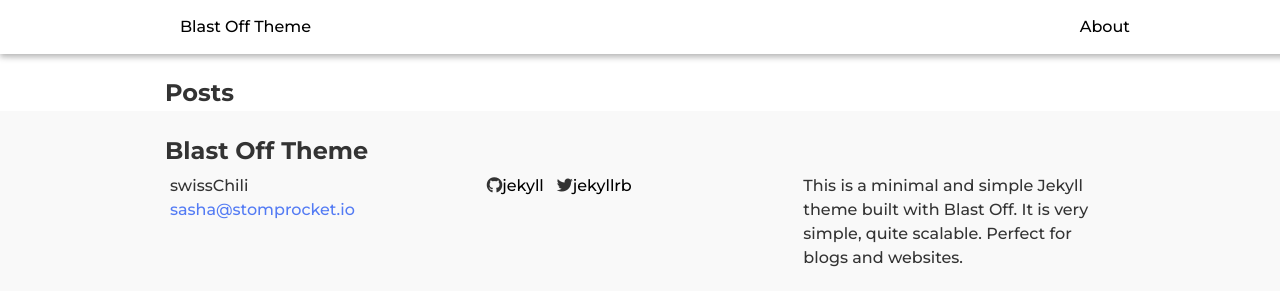
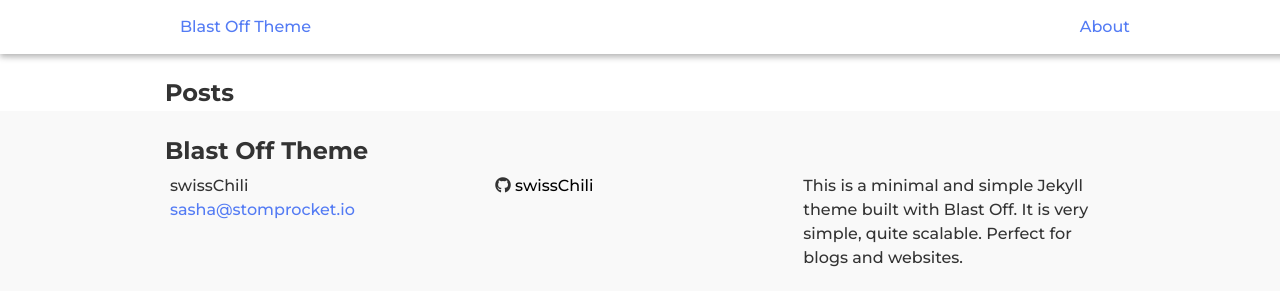
Before and after one commit to StompRocket/blastoff-theme, a Jekyll site: the page built from index.md, in a window 1280 px wide. Shown: the top 306 px of the page. Built offline with Jekyll 4.4.1, drawn with Linux system fonts in a browser that asks for light colours; nearby versions of some CDN libraries.

Commit message:
added home button, fixed some broken links, improved post UI

```diff
--- a/_config.yml
+++ b/_config.yml
@@ -6,8 +6,8 @@ description: > # this means to ignore newlines until "baseurl:"
   quite scalable. Perfect for blogs and websites.
 
 # social links
-twitter_username: jekyllrb
-github_username:  jekyll
+# twitter_username: @swissChili
+github_username:  swissChili
 rss: rss
 # dribbble_username: jekyll
 # facebook_username: jekyll
--- a/_includes/header.html
+++ b/_includes/header.html
@@ -8,14 +8,14 @@
       <nav class="navbar white material">
         <div class="container">
           <div class="nav-logo">
-            <a class="nav-link animated">{{ site.title | escape }}</a>
+            <a class="nav-link" href="{{ "/" | relative_url}}">{{ site.title | escape }}</a>
           </div>
           <a class="nav-burger" href="#nav-mobile"><i class="fas fa-bars"></i></a>
           <div class="nav-menu">
             {% for path in page_paths %}
               {% assign my_page = site.pages | where: "path", path | first %}
               {% if my_page.title %}
-              <a class="nav-link animated" href="{{ my_page.url | relative_url }}">{{ my_page.title | escape }}</a>
+              <a class="nav-link" href="{{ my_page.url | relative_url }}">{{ my_page.title | escape }}</a>
               {% endif %}
             {% endfor %}
 
@@ -31,7 +31,7 @@
           {% for path in page_paths %}
             {% assign my_page = site.pages | where: "path", path | first %}
             {% if my_page.title %}
-            <a class="animated" href="{{ my_page.url | relative_url }}">{{ my_page.title | escape }}</a>
+            <a class="" href="{{ my_page.url | relative_url }}">{{ my_page.title | escape }}</a>
             <br />
             {% endif %}
           {% endfor %}
--- a/_includes/social.html
+++ b/_includes/social.html
@@ -1,11 +1,11 @@
-
-{% if site.dribbble_username%}<i class="fab fa-dribbble"></i><a class="animated"href="https://dribbble.com/{{ site.dribbble_username| cgi_escape | escape }}">{{ site.dribbble_username| escape }}</a> &nbsp; {% endif %}
-{% if site.facebook_username%}<i class="fab fa-facebook-f"></i><a class="animated"href="https://www.facebook.com/{{ site.facebook_username| cgi_escape | escape }}">{{ site.facebook_username| escape }}</a> &nbsp; {% endif %}
-{% if site.flickr_username%}<i class="fab fa-flickr"></i><a class="animated"href="https://www.flickr.com/photos/{{ site.flickr_username| cgi_escape | escape }}">{{ site.flickr_username| escape }}</a> &nbsp; {% endif %}
-{% if site.github_username%}<i class="fab fa-github"></i><a class="animated"href="https://github.com/{{ site.github_username| cgi_escape | escape }}">{{ site.github_username| escape }}</a> &nbsp; {% endif %}
-{% if site.instagram_username%}<i class="fab fa-instagram"></i><a class="animated"href="https://instagram.com/{{ site.instagram_username| cgi_escape | escape }}">{{ site.instagram_username| escape }}</a> &nbsp; {% endif %}
-{% if site.linkedin_username%}<i class="fab fa-linkedin-in"></i><a class="animated"href="https://www.linkedin.com/in/{{ site.linkedin_username| cgi_escape | escape }}">{{ site.linkedin_username| escape }}</a> &nbsp; {% endif %}
-{% if site.pinterest_username%}<i class="fab fa-pinterest-p"></i><a class="animated"href="https://www.pinterest.com/{{ site.pinterest_username| cgi_escape | escape }}">{{ site.pinterest_username| escape }}</a> &nbsp; {% endif %}
-{% if site.twitter_username%}<i class="fab fa-twitter"></i><a class="animated"href="https://www.twitter.com/{{ site.twitter_username| cgi_escape | escape }}">{{ site.twitter_username| escape }}</a> &nbsp; {% endif %}
-{% if site.youtube_username%}<i class="fab fa-youtube"></i><a class="animated"href="https://youtube.com/{{ site.youtube_username| cgi_escape | escape }}">{{ site.youtube_username| escape }}</a> &nbsp; {% endif %}
-{% if site.googleplus_username%}<i class="fab fa-google-plus-g"></i><a class="animated"href="https://plus.google.com/{{ site.googleplus_username| escape }}">{{ site.googleplus_username| escape }}</a> &nbsp; {% endif %}
+&nbsp;
+{% if site.dribbble_username%}<i class="fab fa-dribbble"></i>&nbsp;<a class="animated"href="https://dribbble.com/{{ site.dribbble_username| cgi_escape | escape }}">{{ site.dribbble_username| escape }}</a> &nbsp; {% endif %}
+{% if site.facebook_username%}<i class="fab fa-facebook-f"></i>&nbsp;<a class="animated"href="https://www.facebook.com/{{ site.facebook_username| cgi_escape | escape }}">{{ site.facebook_username| escape }}</a> &nbsp; {% endif %}
+{% if site.flickr_username%}<i class="fab fa-flickr"></i>&nbsp;<a class="animated"href="https://www.flickr.com/photos/{{ site.flickr_username| cgi_escape | escape }}">{{ site.flickr_username| escape }}</a> &nbsp; {% endif %}
+{% if site.github_username%}<i class="fab fa-github"></i>&nbsp;<a class="animated"href="https://github.com/{{ site.github_username| cgi_escape | escape }}">{{ site.github_username| escape }}</a> &nbsp; {% endif %}
+{% if site.instagram_username%}<i class="fab fa-instagram">&nbsp;</i><a class="animated"href="https://instagram.com/{{ site.instagram_username| cgi_escape | escape }}">{{ site.instagram_username| escape }}</a> &nbsp; {% endif %}
+{% if site.linkedin_username%}<i class="fab fa-linkedin-in">&nbsp;</i><a class="animated"href="https://www.linkedin.com/in/{{ site.linkedin_username| cgi_escape | escape }}">{{ site.linkedin_username| escape }}</a> &nbsp; {% endif %}
+{% if site.pinterest_username%}<i class="fab fa-pinterest-p">&nbsp;</i><a class="animated"href="https://www.pinterest.com/{{ site.pinterest_username| cgi_escape | escape }}">{{ site.pinterest_username| escape }}</a> &nbsp; {% endif %}
+{% if site.twitter_username%}<i class="fab fa-twitter">&nbsp;</i><a class="animated"href="https://www.twitter.com/{{ site.twitter_username| cgi_escape | escape }}">{{ site.twitter_username| escape }}</a> &nbsp; {% endif %}
+{% if site.youtube_username%}<i class="fab fa-youtube">&nbsp;</i><a class="animated"href="https://youtube.com/{{ site.youtube_username| cgi_escape | escape }}">{{ site.youtube_username| escape }}</a> &nbsp; {% endif %}
+{% if site.googleplus_username%}<i class="fab fa-google-plus-g"></i>&nbsp;<a class="animated"href="https://plus.google.com/{{ site.googleplus_username| escape }}">{{ site.googleplus_username| escape }}</a> &nbsp; {% endif %}
--- a/_layouts/home.html
+++ b/_layouts/home.html
@@ -10,10 +10,15 @@ layout: default
   <h2>{{ page.list_title | default: "Posts" }}</h2>
   {% for post in site.posts %}
   <div class="box material">
+    <div class="container">
     <h4>{{ post.title | escape }}</h4>
     {% assign date_format = site.minima.date_format | default: "%b %-d, %Y" %}
     <span class="post-meta">{{ post.date | date: date_format }}</span>
     <br />
+    </div>
+    {% if post.image %}
+      <img src="{{ site.baseurl }}/{{ post.image }}">
+    {% endif %}
     <br />
     {{ post.excerpt }}
     <a  href="{{ post.url | relative_url }}">Read More <i class="fas fa-angle-right"></i></a>
```
Also changed, not shown: blastoff.gemspec.
